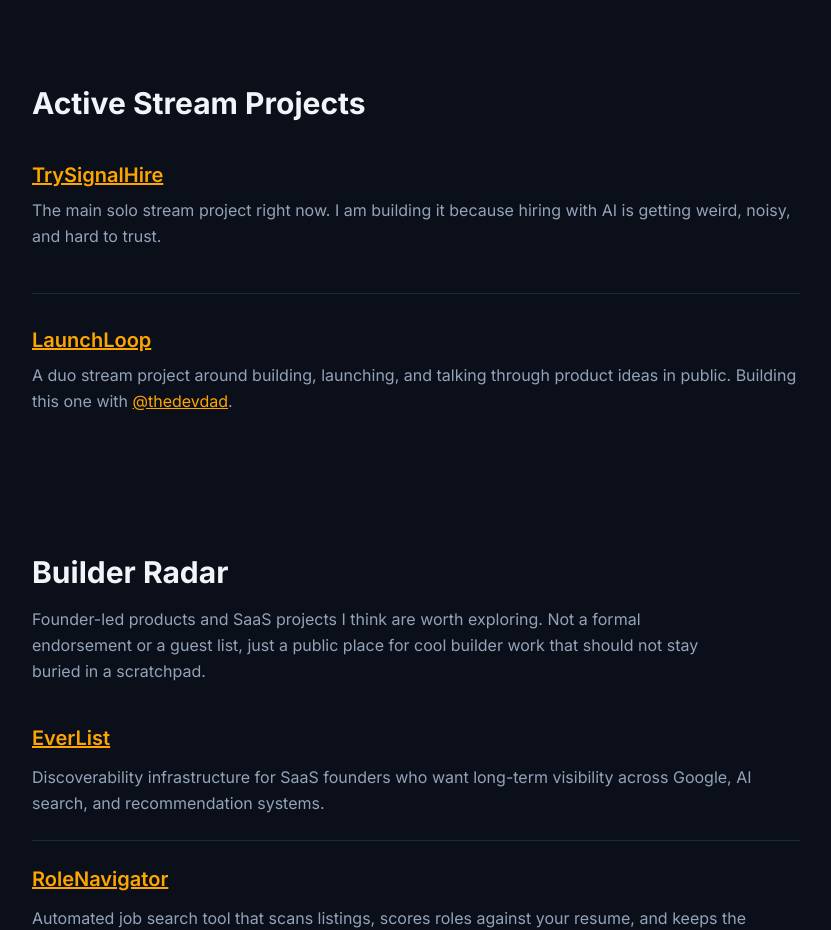
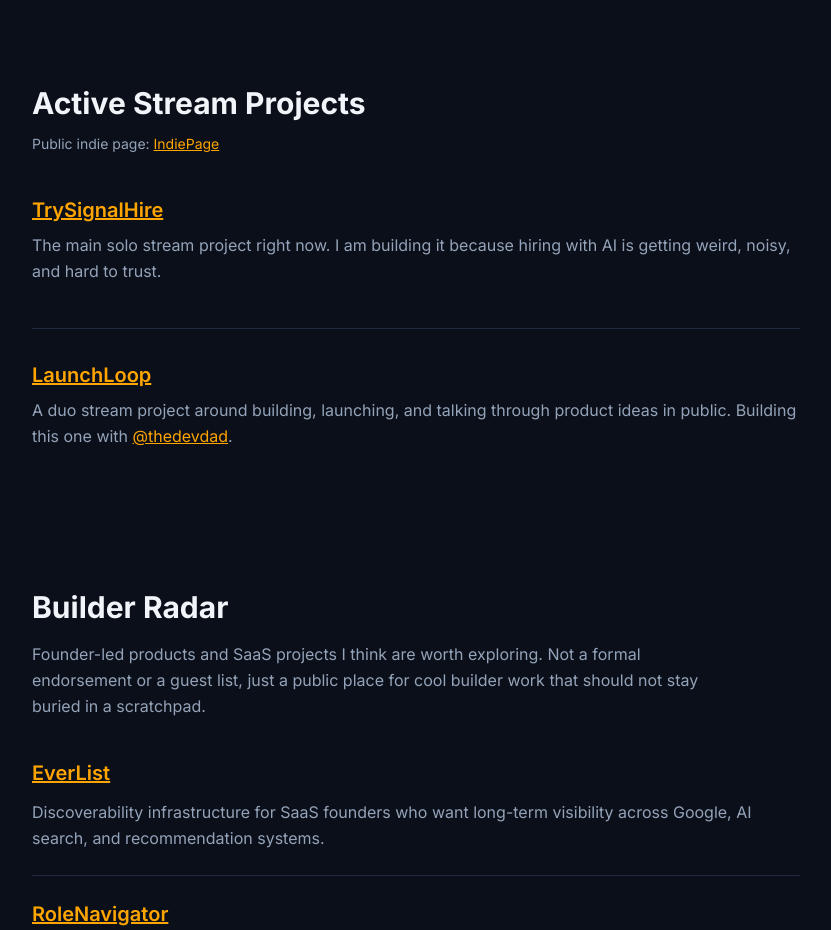
Before and after one commit to JessePeplinski/peptech.dev, a Next.js app: page / in a window 1280 px wide. Shown: the part 1580-2510 px from the top of the page, without its empty margins (224-1055 px from the left). Built offline with nearby package versions, Linux system fonts and the light colour scheme.

Commit message:
Add IndiePage link to projects

```diff
--- a/src/app/page.tsx
+++ b/src/app/page.tsx
@@ -137,6 +137,17 @@
             <h2 className="text-2xl font-bold md:text-3xl">
               Active Stream Projects
             </h2>
+            <p className="mt-3 text-sm leading-relaxed text-muted-strong">
+              Public indie page:{" "}
+              <a
+                href={siteLinks.indiePage}
+                target="_blank"
+                rel="noreferrer"
+                className="text-brand-orange underline transition-all hover:brightness-125"
+              >
+                IndiePage
+              </a>
+            </p>
           </div>
 
           <div className="divide-y divide-border">
--- a/src/lib/site.ts
+++ b/src/lib/site.ts
@@ -6,6 +6,7 @@
   github: "https://github.com/JessePeplinski",
   linkedin: "https://linkedin.com/in/jessepeplinski",
   x: "https://x.com/peptechdev",
+  indiePage: "https://indiepa.ge/peptechdev",
   personal: "https://jessepeplinski.com",
   pepTechStudios: "https://peptechstudios.com",
   trySignalHire: "https://trysignalhire.com",
```
